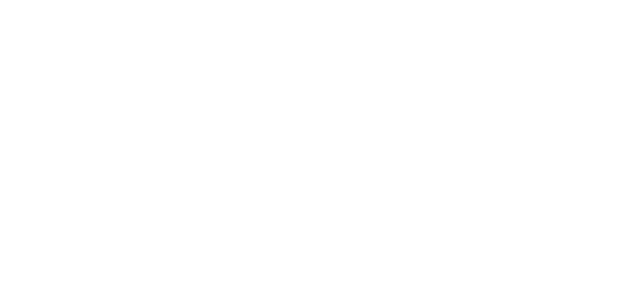
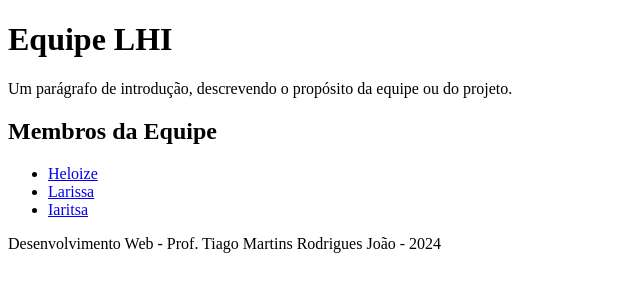
Before and after one commit to heloizechaves/Site-Apresentacoes, a plain HTML site: page FrontEnd/Screens/Index.html in a window 1280 px wide. Shown: the whole page, without its empty margins (0-640 px from the left). Drawn offline with Linux system fonts and the light colour scheme.

Commit message:
Alterei várias coisas

```diff
--- a/FrontEnd/Screens/Index.html
+++ b/FrontEnd/Screens/Index.html
@@ -9,3 +9,34 @@
 
 </body>
 </html>
+
+<!DOCTYPE html>
+<html lang="pt-br">
+<head>
+<meta charset="UTF-8">
+<title>Equipe LHI</title>
+<link rel="stylesheet" href="estilos.css">
+</head>
+<body>
+<header>
+<h1>Equipe LHI</h1>
+</header>
+
+<main>
+<p>Um parágrafo de introdução, descrevendo o propósito da equipe ou do projeto.</p>
+
+<section>
+<h2>Membros da Equipe</h2>
+<ul>
+<li><a href="paginas/heloize.html">Heloize</a></li>
+<li><a href="paginas/larissa.html">Larissa</a></li>
+<li><a href="paginas/iaritsa.html">Iaritsa</a></li>
+</ul>
+</section>
+</main>
+
+<footer>
+Desenvolvimento Web - Prof. Tiago Martins Rodrigues João - 2024
+</footer>
+</body>
+</html>
```
Also changed, not shown: FrontEnd/Screens/Heloize.html (line endings or trailing spaces), FrontEnd/Screens/Larissa.html (line endings or trailing spaces).
